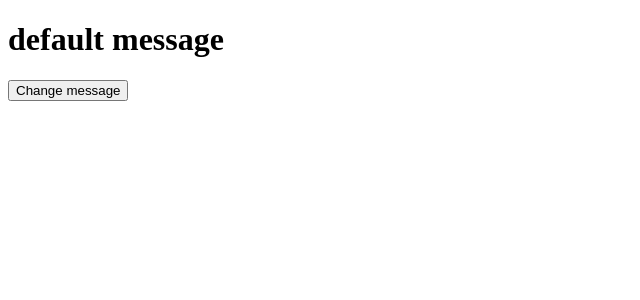
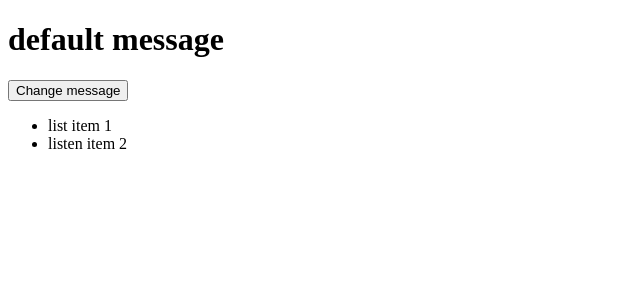
Before and after one commit to eddyerburgh/vue-test-utils-jest-example, a Vue app: page /#/ in a window 1280 px wide. Shown: the top 300 px of the page, without its empty margins (0-640 px from the left). Built offline with nearby package versions, Linux system fonts and the light colour scheme.

Commit message:
feat(list): add list component

```diff
--- /dev/null
+++ b/src/components/List.vue
@@ -0,0 +1,16 @@
+<template>
+    <ul>
+        <li v-for="item in items">
+            {{ item }}
+        </li>
+    </ul>
+</template>
+
+<script>
+  export default {
+    name: 'list',
+    props: [
+      'items'
+    ]
+  }
+</script>
--- a/src/components/Page.vue
+++ b/src/components/Page.vue
@@ -1,16 +1,19 @@
 <template>
     <div>
         <message-toggle />
+        <list :items="['list item 1', 'listen item 2']" />
     </div>
 </template>
 
 <script>
     import MessageToggle from './MessageToggle'
+    import List from './List'
 
     export default {
       name: 'page',
       components: {
-        MessageToggle
+        MessageToggle,
+        List
       }
     }
 </script>
```
Also changed, not shown: 1 other file (tests, documents, lock files or other folders).
